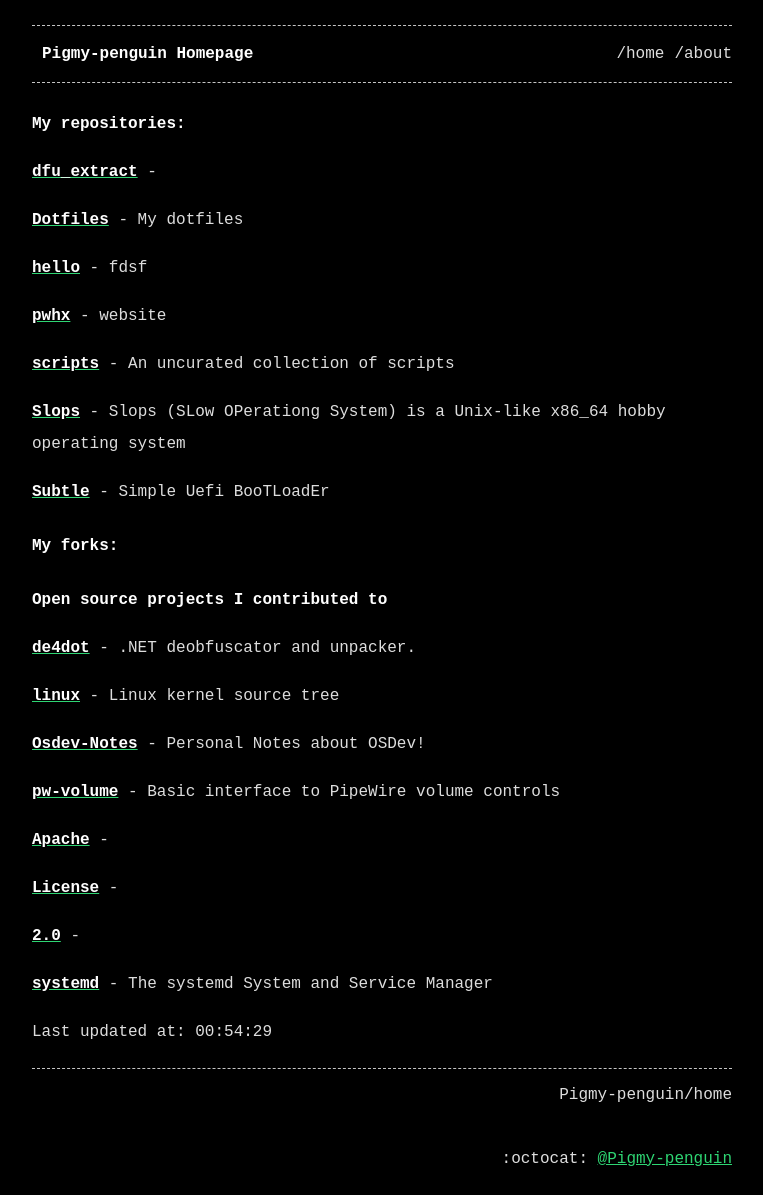
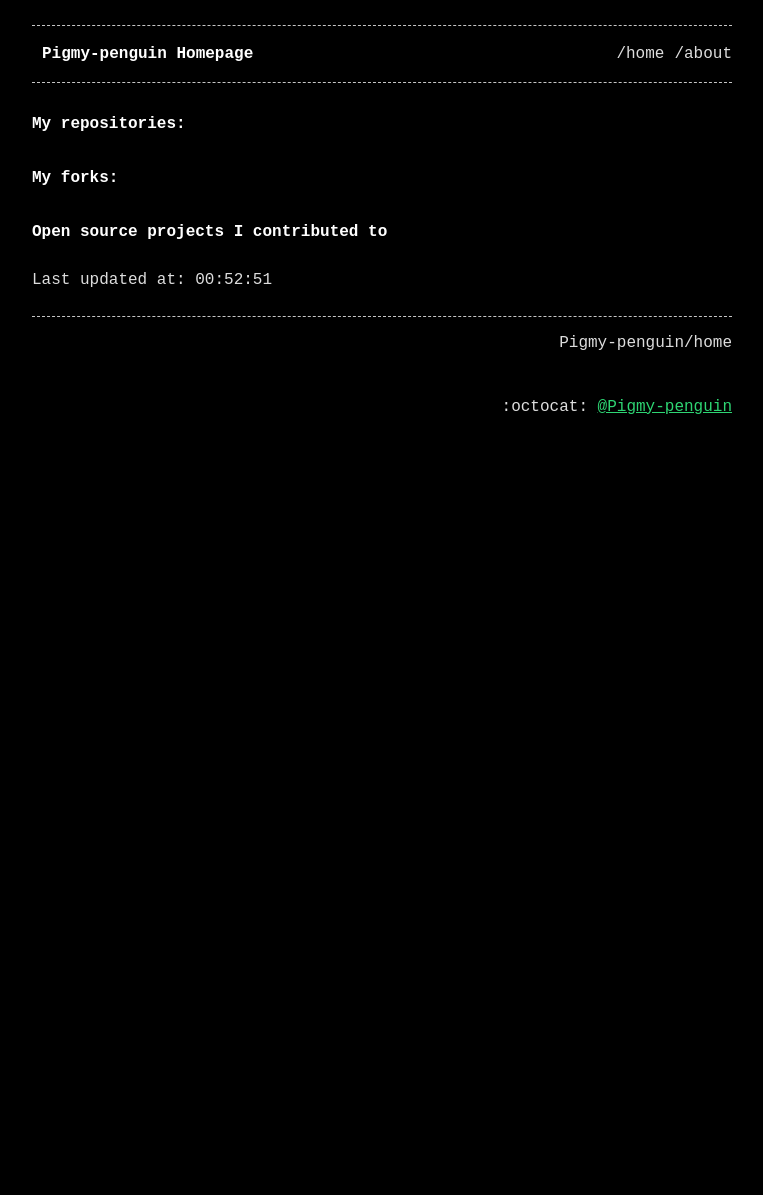
Before and after one commit to Pigmy-penguin/Pigmy-penguin.github.io, a Jekyll site: the page built from index.md, in a window 1280 px wide. Shown: the whole page, without its empty margins (258-1021 px from the left). Built offline with Jekyll 4.4.1, drawn with Linux system fonts in a browser that asks for light colours; after the commit the page ends 900 px from its top, so only the background shows below that.

Commit message:
Auto updating the website

```diff
--- a/index.md
+++ b/index.md
@@ -7,38 +7,8 @@ title: Pigmy-penguin Homepage
 
 ## My repositories:
 
-[**dfu_extract**](https://github.com/Pigmy-penguin/dfu_extract) -
-
-[**Dotfiles**](https://github.com/Pigmy-penguin/Dotfiles) - My dotfiles
-
-[**hello**](https://github.com/Pigmy-penguin/hello) - fdsf
-
-[**pwhx**](https://github.com/Pigmy-penguin/pwhx) - website
-
-[**scripts**](https://github.com/Pigmy-penguin/scripts) - An uncurated collection of scripts
-
-[**Slops**](https://github.com/Pigmy-penguin/Slops) - Slops (SLow OPerationg System) is a Unix-like x86_64 hobby operating system
-
-[**Subtle**](https://github.com/Pigmy-penguin/Subtle) - Simple Uefi BooTLoadEr
-
 ## My forks:
 ### Open source projects I contributed to
 
-[**de4dot**](https://github.com/Pigmy-penguin/de4dot) - .NET deobfuscator and unpacker.
 
-[**linux**](https://github.com/Pigmy-penguin/linux) - Linux kernel source tree
-
-[**Osdev-Notes**](https://github.com/Pigmy-penguin/Osdev-Notes) - Personal Notes about OSDev!
-
-[**pw-volume**](https://github.com/Pigmy-penguin/pw-volume) - Basic interface to PipeWire volume controls
-
-[**Apache**](https://github.com/Pigmy-penguin/Apache) -
-
-[**License**](https://github.com/Pigmy-penguin/License) -
-
-[**2.0**](https://github.com/Pigmy-penguin/2.0) -
-
-[**systemd**](https://github.com/Pigmy-penguin/systemd) - The systemd System and Service Manager
-
-
-Last updated at: 00:54:29
+Last updated at: 00:52:51
```
Also changed, not shown: 2 other files.
